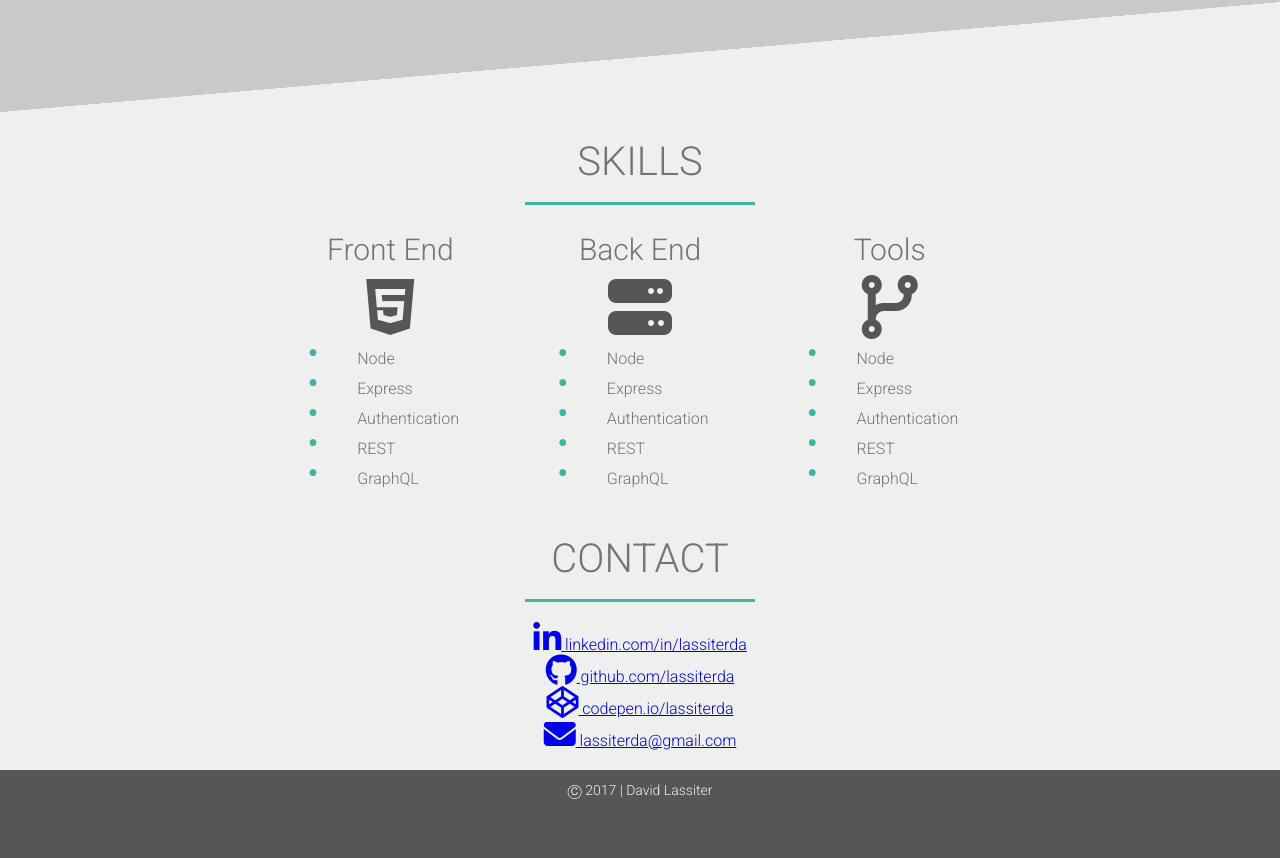
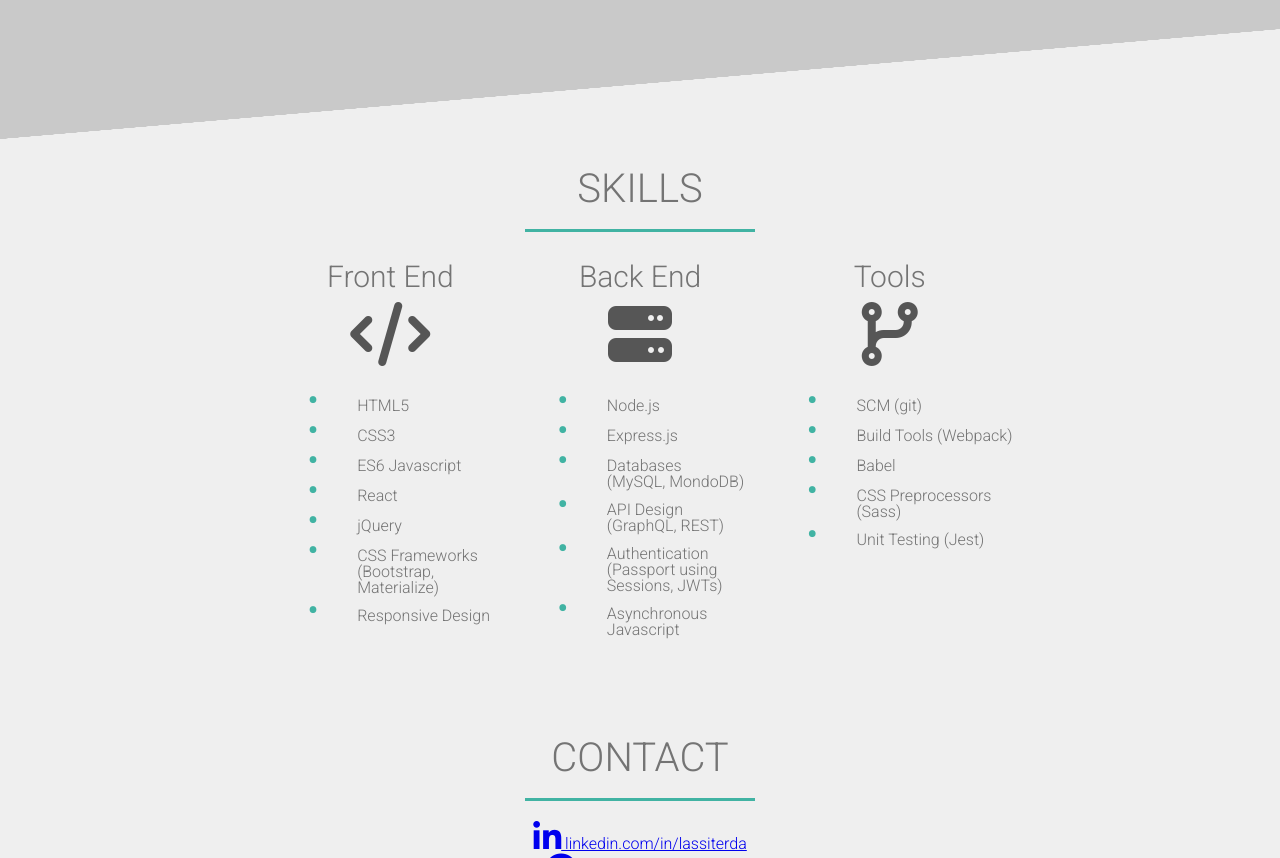
Before and after one commit to lassiterda/Portfolio, a plain HTML site: page index.html in a window 1280 px wide. Shown: the part 1753-2611 px from the top of the page. Before the commit the page ends 2564 px from the top, so only its background shows below. Drawn offline with nearby package versions, Linux system fonts and the light colour scheme.

Commit message:
further work on Skills section

```diff
--- a/assets/css/main.scss
+++ b/assets/css/main.scss
@@ -217,6 +217,7 @@ position: absolute;
 
   .skill-detail {
     display: inline-block;
+    margin-bottom: 30px;
     width: 32%;
 
     i {
@@ -225,6 +226,7 @@ position: absolute;
 
     .skill-list {
       display: table;
+      margin: 20px auto;
 
       li {
         display: table-row;
@@ -308,6 +310,6 @@ position: absolute;
   .skill-detail {
     display: block;
     width: 90%;
-    margin: 5px auto;
+    margin: 30px auto;
   }
 }
--- a/index.html
+++ b/index.html
@@ -35,9 +35,10 @@
     <section class="row">
       <a class="link" id="firstLink"name="aboutMe">.</a>
       <h2>About Me</h2>
-        <p>Lorem ipsum dolor sit amet, consectetur adipiscing elit, sed do eiusmod tempor incididunt ut labore et dolore magna aliqua. Ut enim ad minim veniam, quis nostrud exercitation ullamco laboris nisi ut aliquip ex ea commodo consequat. Duis aute irure dolor in reprehenderit in voluptate velit esse cillum dolore eu fugiat nulla pariatur. Excepteur sint occaecat cupidatat non proident, sunt in culpa qui officia deserunt mollit anim id est laborum</p>
+        <p>I’m a full-stack web developer currently living in Charlotte, NC.   I am happy when I get to solve big, complex problems.  I'm even happier when that work allows me to learn new skills as part of crafting that solution.  I am happiest when I have an opportunity to use my knowledge and skills as part of a passionate team.  I LOVE writing Javascript and how the package ecosystem and modern frameworks and libraries are increasing developer productivity across the board.</p>
 
-        <p>Lorem ipsum dolor sit amet, consectetur adipiscing elit, sed do eiusmod tempor incididunt ut labore et dolore magna aliqua. Ut enim ad minim veniam, quis nostrud exercitation ullamco laboris nisi ut aliquip ex ea commodo consequat. Duis aute irure dolor in reprehenderit in voluptate velit esse cillum dolore eu fugiat nulla pariatur.</p>
+        <p>I am currently employed as an LMS Administrator, where I focus on troubleshooting application issues, release testing and deployment, documentation, and educating internal SMEs on best processes/best practices.  I’m currently looking to to move into a role where I can more directly apply the development skills I’ve cultivated over the course of the program, as well as learning best practices from mentors for building well-designed, scalable, production applications.</p>
+
     </section>
 
   <div class="crosstop">
@@ -69,35 +70,38 @@
       <div class="skills-detail-container">
         <div class="skill-detail">
           <h3>Front End</h3>
-          <i class="fa fa-html5 fa-4x"></i>
+          <i class="fa fa-code fa-4x"></i>
           <ul class="skill-list">
-            <li>Node</li>
-            <li>Express</li>
-            <li>Authentication</li>
-            <li>REST</li>
-            <li>GraphQL</li>
+            <li>HTML5</li>
+            <li>CSS3</li>
+            <li>ES6 Javascript</li>
+            <li>React</li>
+            <li>jQuery</li>
+            <li>CSS Frameworks (Bootstrap, Materialize)</li>
+            <li>Responsive Design</li>
           </ul>
         </div>
           <div class="skill-detail">
             <h3>Back End</h3>
             <i class="fa fa-server fa-4x"></i>
             <ul class="skill-list">
-              <li>Node</li>
-              <li>Express</li>
-              <li>Authentication</li>
-              <li>REST</li>
-              <li>GraphQL</li>
+              <li>Node.js</li>
+              <li>Express.js</li>
+              <li>Databases <br>(MySQL, MondoDB)</li>
+              <li>API Design <br>(GraphQL, REST)</li>
+              <li>Authentication (Passport using Sessions, JWTs)</li>
+              <li>Asynchronous Javascript</li>
             </ul>
           </div>
           <div class="skill-detail">
             <h3>Tools</h3>
             <i class="fa fa-code-fork fa-4x"></i>
             <ul class="skill-list">
-              <li>Node</li>
-              <li>Express</li>
-              <li>Authentication</li>
-              <li>REST</li>
-              <li>GraphQL</li>
+              <li>SCM (git)</li>
+              <li>Build Tools (Webpack)</li>
+              <li>Babel</li>
+              <li>CSS Preprocessors (Sass)</li>
+              <li>Unit Testing (Jest)</li>
             </ul>
           </div>
         </div>
```
Also changed, not shown: assets/css/main.css.
